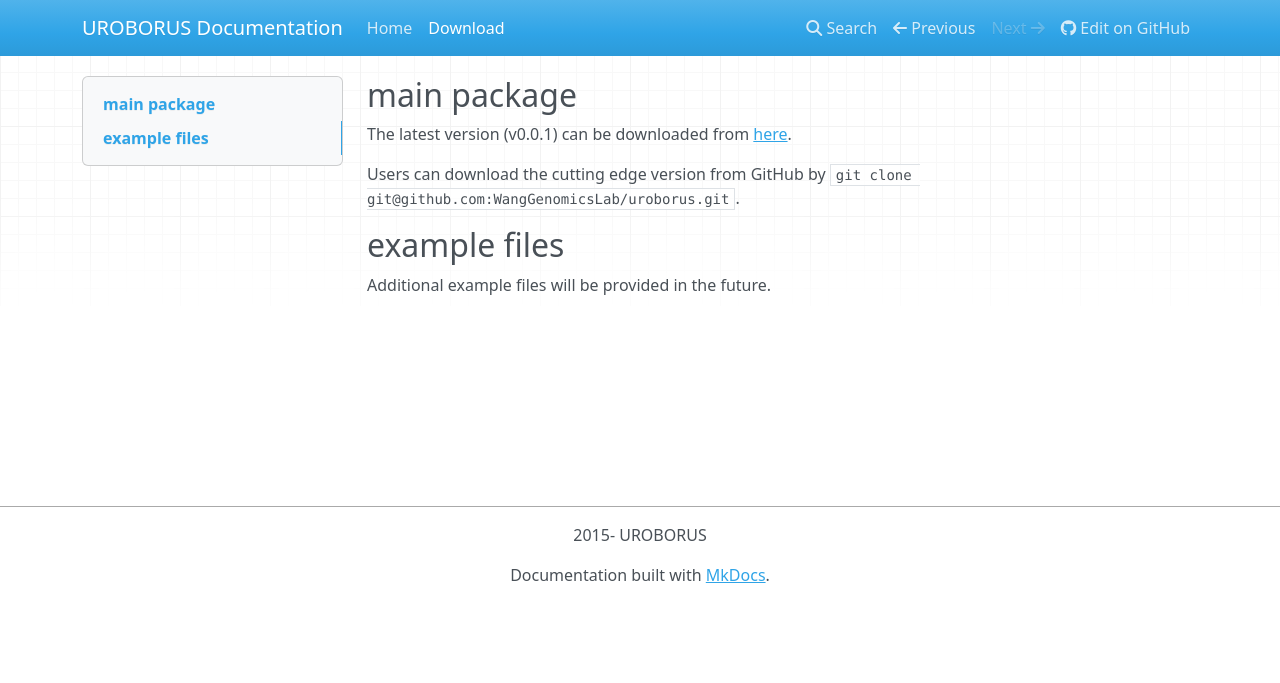
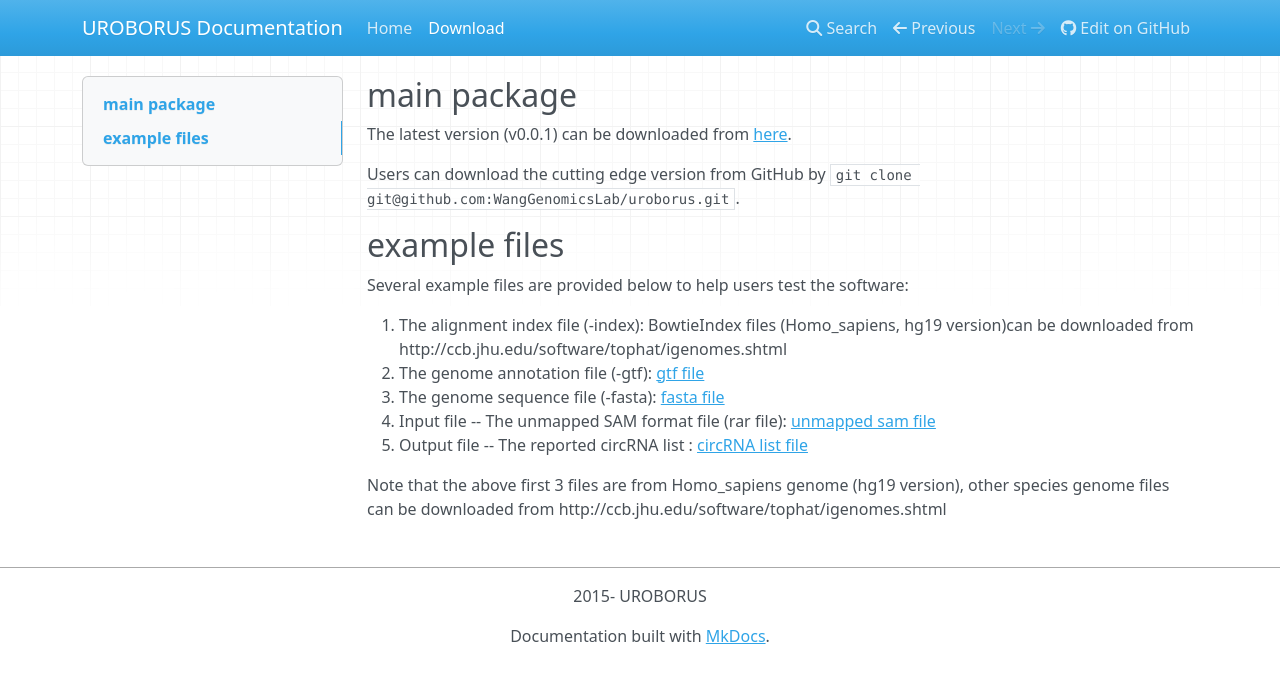
Before and after one commit to WGLab/UROBORUS, an MkDocs documentation site: the page built from docs/download.md, in a window 1280 px wide. Shown: the top 683 px of the page. Built offline with MkDocs 1.6.1, drawn with Linux system fonts in a browser that asks for light colours; nearby versions of some CDN libraries; old or Windows-style settings are respelled for this version of MkDocs.

Commit message:
Update download.md

```diff
--- a/docs/download.md
+++ b/docs/download.md
@@ -6,4 +6,12 @@ Users can download the cutting edge version from GitHub by `git clone git@github
 
 ## example files
 
-Additional example files will be provided in the future.
+Several example files are provided below to help users test the software:
+
+1. The alignment index file (-index): BowtieIndex files (Homo_sapiens, hg19 version)can be downloaded from http://ccb.jhu.edu/software/tophat/igenomes.shtml
+2. The genome annotation file (-gtf): [gtf file](http://bioinfo.nuaa.edu.cn/UROBORUS/genes.rar)
+3. The genome sequence file (-fasta): [fasta file](http://bioinfo.nuaa.edu.cn/UROBORUS/Chromosomes.rar)
+4. Input file -- The unmapped SAM format file (rar file): [unmapped sam file](http://bioinfo.nuaa.edu.cn/UROBORUS/unmapped.rar)
+5. Output file -- The reported circRNA list : [circRNA list file](http://bioinfo.nuaa.edu.cn/UROBORUS/circRNA_list.txt)
+
+Note that the above first 3 files are from Homo_sapiens genome (hg19 version), other species genome files can be downloaded from http://ccb.jhu.edu/software/tophat/igenomes.shtml
```
